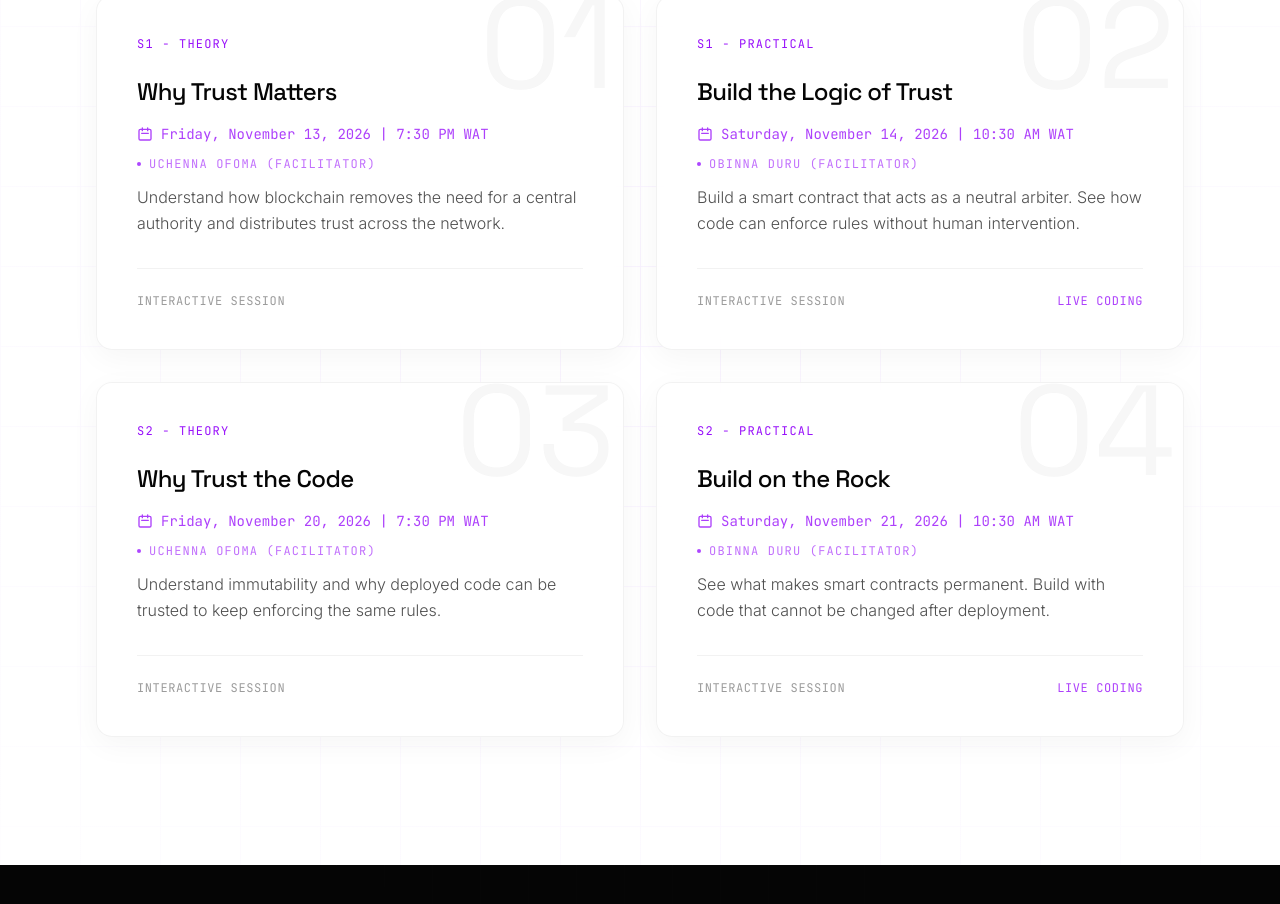
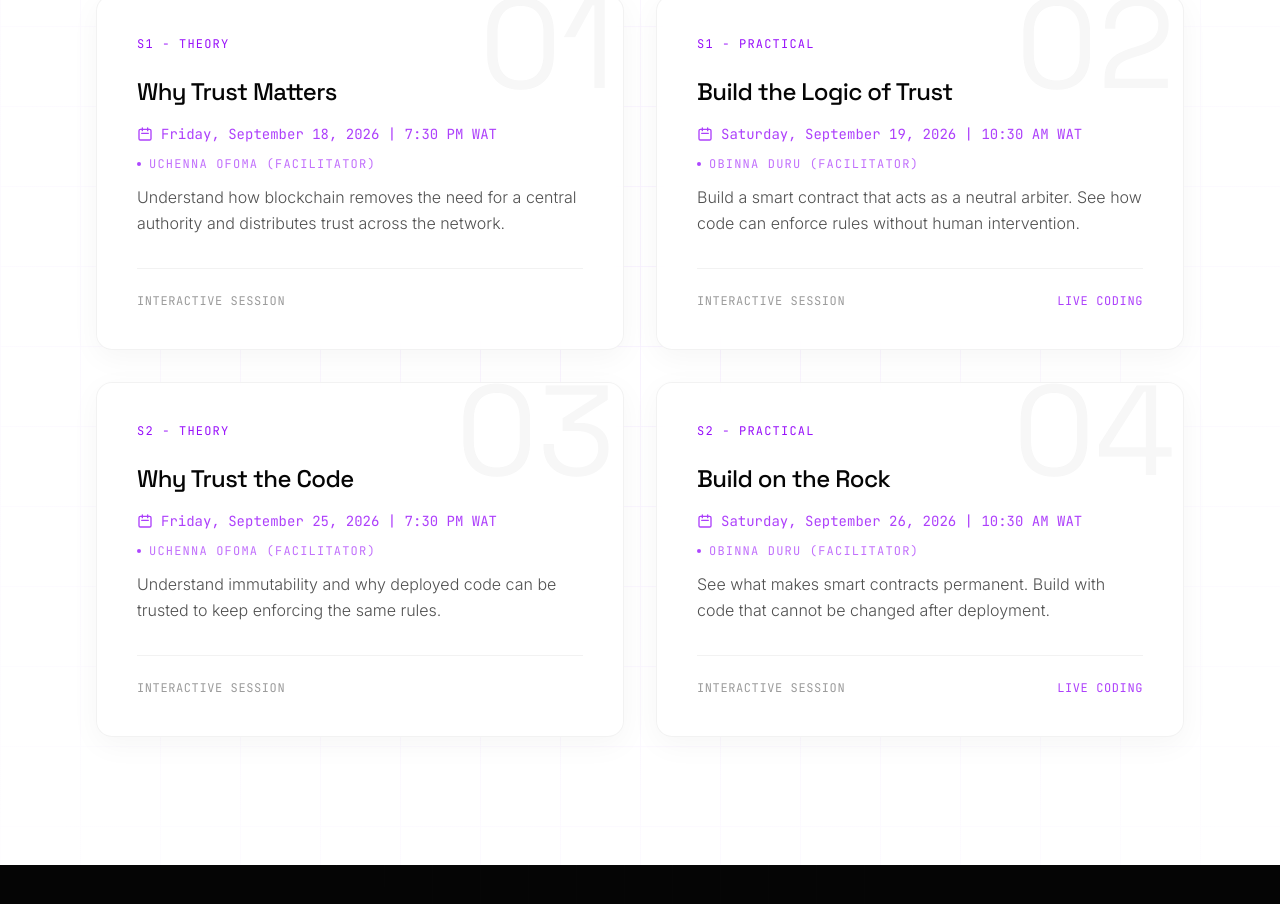
Before and after one commit to BinnaDevLab/binnadev-lab-website, a Next.js app: page /cohorts in a window 1280 px wide. Shown: the part 1840-2744 px from the top of the page. Built offline with nearby package versions, Linux system fonts and the light colour scheme.

Commit message:
Update cohort session datetimes to Sept 2026
Adjusts COHORTS datetimes in src/data/cohorts.ts: Session 1 (Theory/Practical) moved to Sept 18–19, 2026 and Session 2 (Theory/Practical) moved to Sept 25–26, 2026 (was November 2026).

```diff
--- a/src/data/cohorts.ts
+++ b/src/data/cohorts.ts
@@ -54,7 +54,7 @@ export const COHORTS: Cohort[] = [
       {
         id: "Session 1 - Theory",
         title: "Why Trust Matters",
-        datetime: "Friday, November 13, 2026 | 7:30 PM WAT",
+        datetime: "Friday, September 18, 2026 | 7:30 PM WAT",
         facilitator: "Uchenna Ofoma (Facilitator)",
         description:
           "Understand how blockchain removes the need for a central authority and distributes trust across the network.",
@@ -62,7 +62,7 @@ export const COHORTS: Cohort[] = [
       {
         id: "Session 1 - Practical",
         title: "Build the Logic of Trust",
-        datetime: "Saturday, November 14, 2026 | 10:30 AM WAT",
+        datetime: "Saturday, September 19, 2026 | 10:30 AM WAT",
         facilitator: "Obinna Duru (Facilitator)",
         description:
           "Build a smart contract that acts as a neutral arbiter. See how code can enforce rules without human intervention.",
@@ -70,7 +70,7 @@ export const COHORTS: Cohort[] = [
       {
         id: "Session 2 - Theory",
         title: "Why Trust the Code",
-        datetime: "Friday, November 20, 2026 | 7:30 PM WAT",
+        datetime: "Friday, September 25, 2026 | 7:30 PM WAT",
         facilitator: "Uchenna Ofoma (Facilitator)",
         description:
           "Understand immutability and why deployed code can be trusted to keep enforcing the same rules.",
@@ -78,7 +78,7 @@ export const COHORTS: Cohort[] = [
       {
         id: "Session 2 - Practical",
         title: "Build on the Rock",
-        datetime: "Saturday, November 21, 2026 | 10:30 AM WAT",
+        datetime: "Saturday, September 26, 2026 | 10:30 AM WAT",
         facilitator: "Obinna Duru (Facilitator)",
         description:
           "See what makes smart contracts permanent. Build with code that cannot be changed after deployment.",
```
